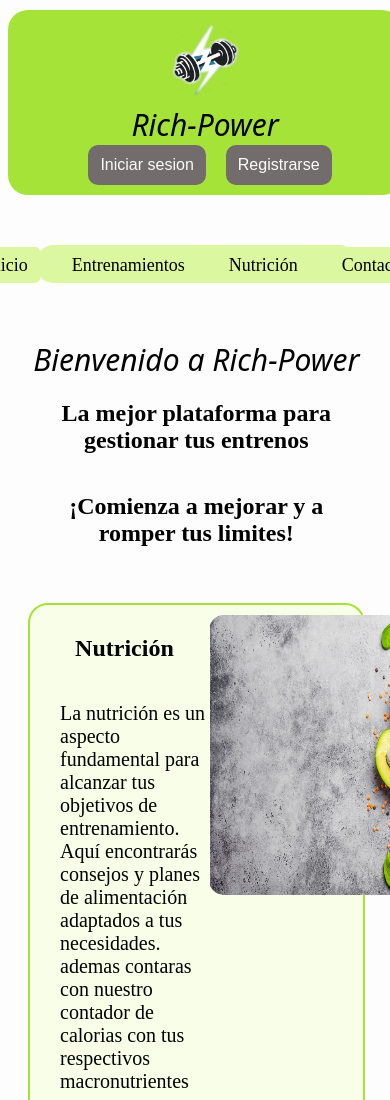
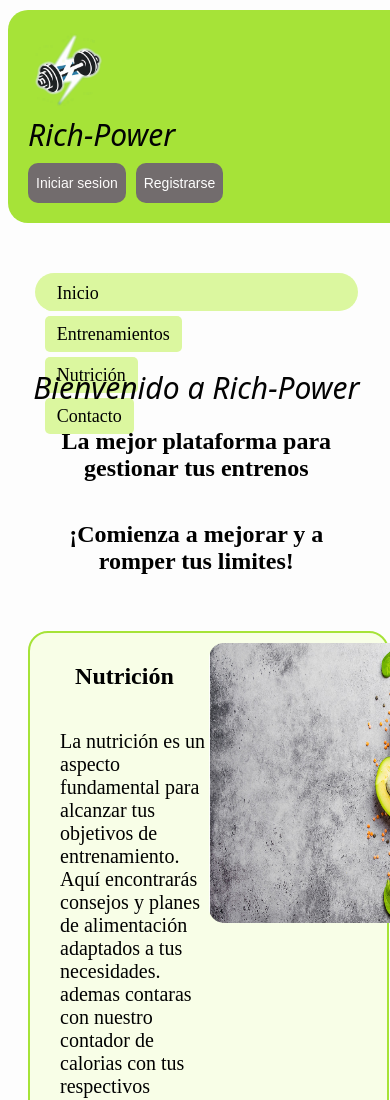
Before and after one commit to MigueRincon/Rich-Power, a plain HTML site: page Index.html in a window 390 px wide. Shown: the top 1100 px of the page. Drawn offline with Linux system fonts and the light colour scheme; a web font is replaced by a local one.

Commit message:
Formularios

```diff
--- a/Styles/Index.css
+++ b/Styles/Index.css
@@ -105,19 +105,31 @@ h1{
 }
 
 /* Estilo para pantallas pequeñas (móviles) */
-@media (max-width: 768px) {
+@media (max-width: 400px) {
     header {
         width: 100%;
-        padding: 10px;
+        padding: 20px;
+        flex-direction: column; /* Cambia la dirección de los elementos */
+        align-items: flex-start; /* Alinea los elementos a la izquierda */
     }
 
     h1 {
         font-size: 30px; /* Reduce el tamaño del título */
+        text-align: center; /* Centra el texto */
+        width: 100%; /* Ancho completo */
     }
 
     .Button, .Button2 {
-        font-size: 16px;
-        padding: 6px 12px;
+        font-size: 14px;
+        padding: 4px 8px;
+        width: 100%; /* Botones ocupan el ancho completo */
+        margin-left: 0; /* Elimina el margen izquierdo */
+        margin-top: 8px; /* Añade margen superior */
+    }
+
+    nav ul {
+        flex-direction: column; /* Cambia la dirección de los elementos */
+        gap: 10px; /* Espaciado entre los elementos */
     }
 }
 
@@ -171,6 +183,8 @@ nav ul li a:hover {
     padding: 10px; /* Espacio interno */
     display: flex;/*flexbox para alinear los elementos*/
     justify-items: flex-end;/* alinea los elementos a la derecha */
+    table-layout: fixed;/* tabla fija */
+    width: 100%;/* ancho de la tabla */
 }
 
 img{
@@ -203,6 +217,8 @@ p{
     padding: 10px; /* Espacio interno */
     display: flex;/*flexbox para alinear los elementos*/
     justify-items:flex-start;/* alinea los elementos a la izquierda */
+    table-layout: fixed;/* tabla fija */
+    width: 100%;/* ancho de la tabla */
 }
 
 /*------------------------------------------------*/
--- a/Styles/rpformularios.css
+++ b/Styles/rpformularios.css
@@ -1,14 +1,14 @@
 /*para centrar la imagen de fondo en el body*/
 .background{
-    background-repeat: no-repeat;
-    background-size: cover;
-    background-position: center;
-    position: fixed;
-    top: 0;
-    left: 0;
-    width: 100%;
-    height: 100%;
-    z-index: -1;
+    background-repeat: no-repeat;/* no repetir la imagen */
+    background-size: cover;/* cubrir toda la pantalla */
+    background-position: center;/* centrar la imagen */
+    position: fixed;/* posicionamiento de la imagen */
+    top: 0;/* posicionamiento de la imagen */
+    left: 0;/* posicionamiento de la imagen */
+    width: 100%;/* ancho de la imagen */
+    height: 100%;/* alto de la imagen */
+    z-index: -1;/* z-index de la imagen */
 }
 .fondo{
     background-color: #000000;/* color de fondo */
@@ -28,13 +28,15 @@
 }
 
 header{
-    width: 100%;
+    width: 100%;/* ancho del header */
     height: 80px;
     display: flex;
     justify-content: center;
-    align-items: center;
-    background-color: #6aaef3;/* color de fondo */
-    border-bottom: 1px solid #dee2e6;
+    align-items: center;/* centrar el header */
+    position: static;/* posicionamiento del header */
+    background-color: #3391f0;/* color de fondo */
+    border-bottom: 1px solid #c23737;/* borde inferior */
+    border-radius: 10px;/* esquinas redondeadas */
 }
 h1{
     font-family: "Pirata One", system-ui;/* fuente del texto */
@@ -58,9 +60,9 @@ main{
     flex-direction: column;
     width: 300px;
     padding: 15px;
-    border: 8px solid #0c30a5;
-    border-radius: 60px;
-    background-color: #e4e4e4;
+    /*border: 8px solid #0c30a5;*/
+    /*border-radius: 60px;*/
+    /*background-color: #e4e4e4;*/
 }
 form{
     display: flex;
```
Also changed, not shown: login.html (+2 -1 lines), register.html (+2 -1 lines), Images/login.jpg, Images/volver.jpg (added).
